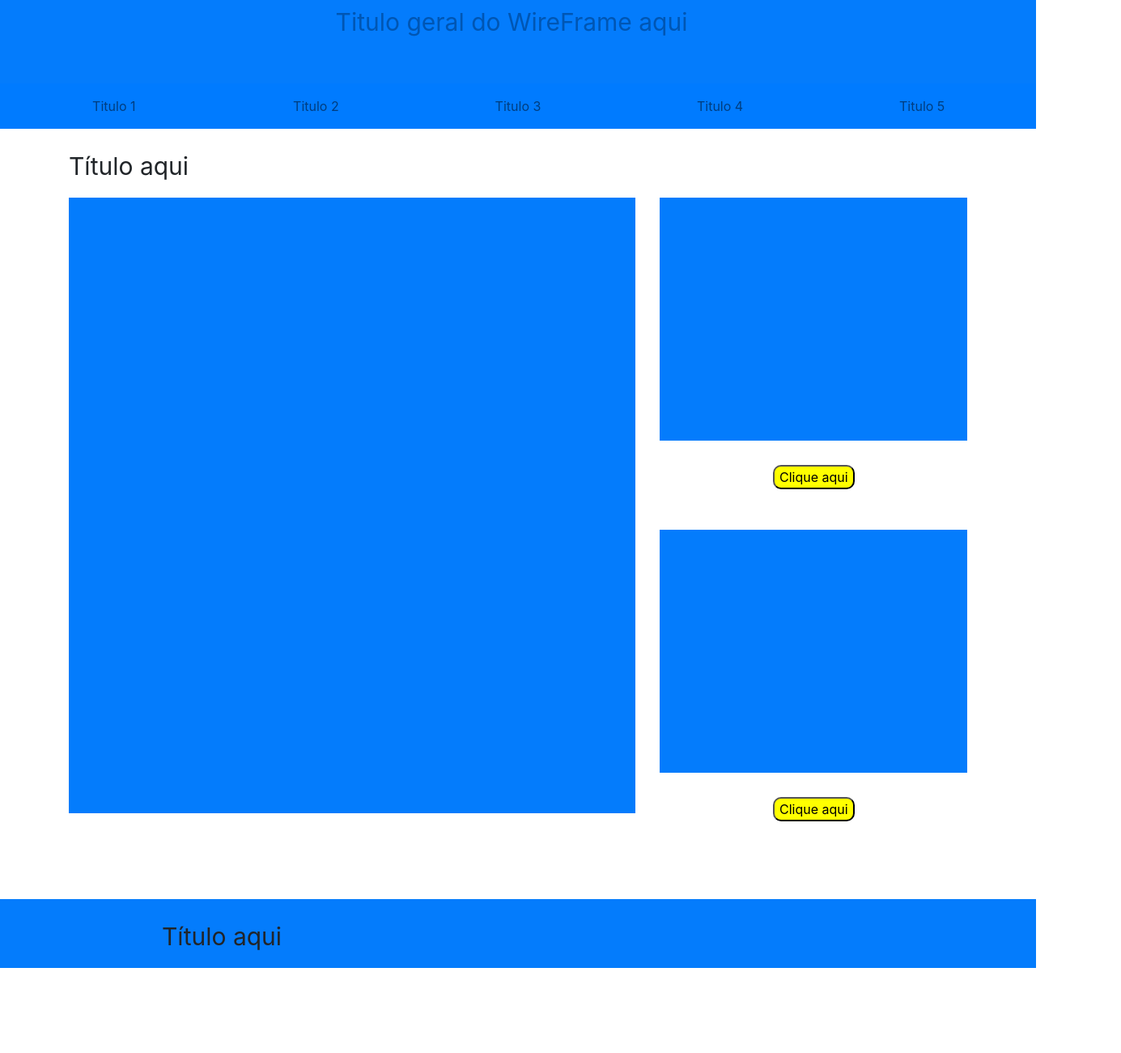
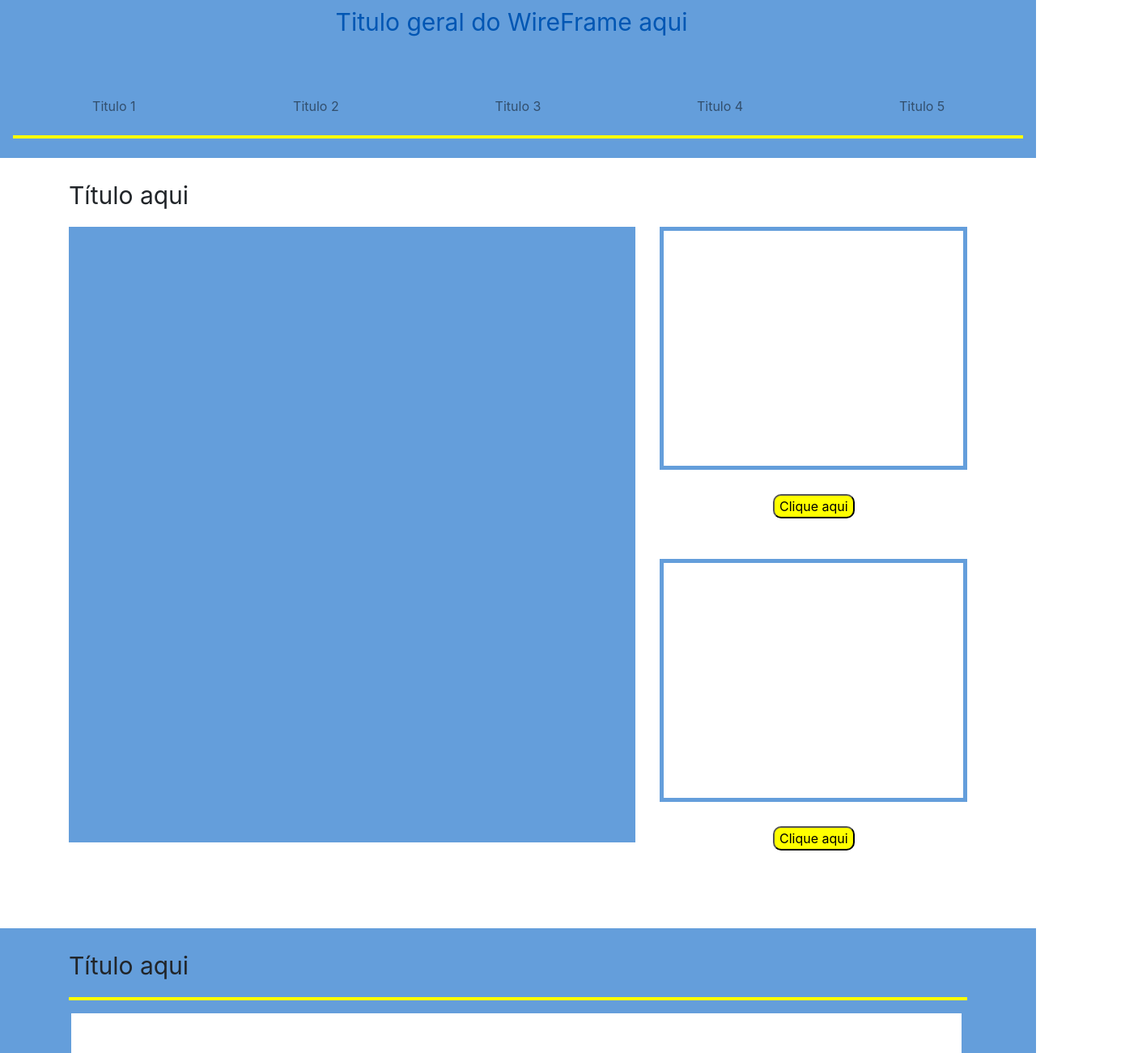
Before and after one commit to gabriel-massambani/SurpresaWeb1, a plain HTML site: page index.html in a window 1280 px wide. Shown: the top 1300 px of the page at 81% size, 1385 px wide, since content can reach past the window. Drawn offline with nearby package versions, Linux system fonts and the light colour scheme.

Commit message:
finalizado

```diff
--- a/index.html
+++ b/index.html
@@ -15,11 +15,11 @@
 
 <body>
 
-    <div class="teste">
+    <div class="corNavTitulo">
     <a class="navbar-brand centralizandoTituloNav" href="#">Titulo geral do WireFrame aqui</a>
     <br>
     <br>
-    <nav class="navbar navbar-expand-lg navbar-light bg-primary">
+    <nav class="navbar navbar-expand-lg navbar-light corNavTitulo">
         <button class="navbar-toggler" type="button" data-toggle="collapse" data-target="#navbarNav"
             aria-controls="navbarNav" aria-expanded="false" aria-label="Alterna navegação">
             <span class="navbar-toggler-icon"></span>
@@ -28,23 +28,29 @@
             <ul class="navbar-nav">
                 <li class="nav-item">
                     <a class="nav-link" href="#">Titulo 1 <span class="sr-only">(Página atual)</span></a>
+                    <hr class="linha">
                 </li>
                 <li class="nav-item">
                     <a class="nav-link" href="#">Titulo 2</a>
+                    <hr class="linha">
                 </li>
                 <li class="nav-item">
                     <a class="nav-link" href="#">Titulo 3</a>
+                    <hr class="linha">
                 </li>
                 <li class="nav-item">
                     <a class="nav-link" href="#">Titulo 4</a>
+                    <hr class="linha">
                 </li>
                 <li class="nav-item">
                     <a class="nav-link" href="#">Titulo 5</a>
+                    <hr class="linha">
                 </li>
             </ul>
         </div>
     </nav>
 </div>
+
 
     <br>
 
@@ -72,7 +78,14 @@
 
     <br>
 
-    <p class="formatarTitulo fonteTitulo">Título aqui</p>
+    <div class="container">
+      <div class="row">
+        <div class="col-sm fonteTitulo">
+          Título aqui
+          <hr class="linha">
+        </div>
+      </div>
+    </div>
     <div class="container">
         <div class="row">
           <div class="col">
--- a/style.css
+++ b/style.css
@@ -19,19 +19,19 @@
 }
 
 .tamanhoDiv1{
-    background-color: #047cfc;
+    background-color: #649edb;
     height: 760px;
     width: 700px;
 }
 
 .tamanhoDiv2{
-    background-color: #047cfc;
+    border: 5px solid #649edb;
     height: 300px;
     width: 380px;
 }
 
 .tamanhoDiv3{
-    background-color: #047cfc;
+    border: 5px solid #649edb;
     height: 300px;
     width: 380px;
     margin-top: 50px;
@@ -44,15 +44,15 @@
     border-radius: 10px;
 }
 
-.teste{
-    background-color: #047cfc;
+.corNavTitulo{
+    background-color: #649edb;
 }
 
 .tamanhoDiv4{
     height: 400px;
-    width: 1500px;
+    width: 1100px;
     background-color: white;
-    margin-left: -200px;
+    margin-left: 3px;
 }
 
 .row {
@@ -78,15 +78,22 @@
 }
 
 .cor{
-    background-color: #047cfc;
+    background-color: #649edb;
 }
 
 .formatarBotaoEmbaixo{
     margin-left: 70px;
     margin-top: 15px;
     border-radius: 10px;
+    background-color: yellow;
 }
 
 .fonteTitulo{
     font-size: 30px;
 }
+
+.linha{
+    border: none;
+    border-top: 4px solid yellow;/
+
+}
```
